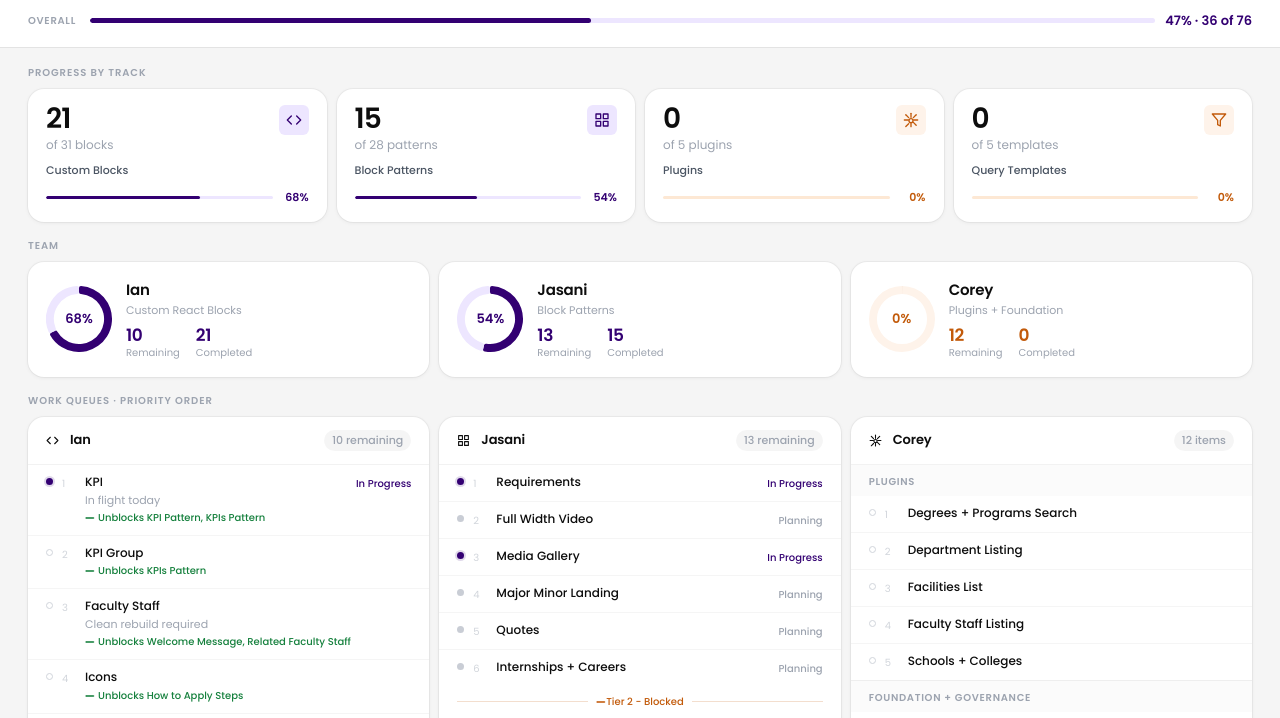
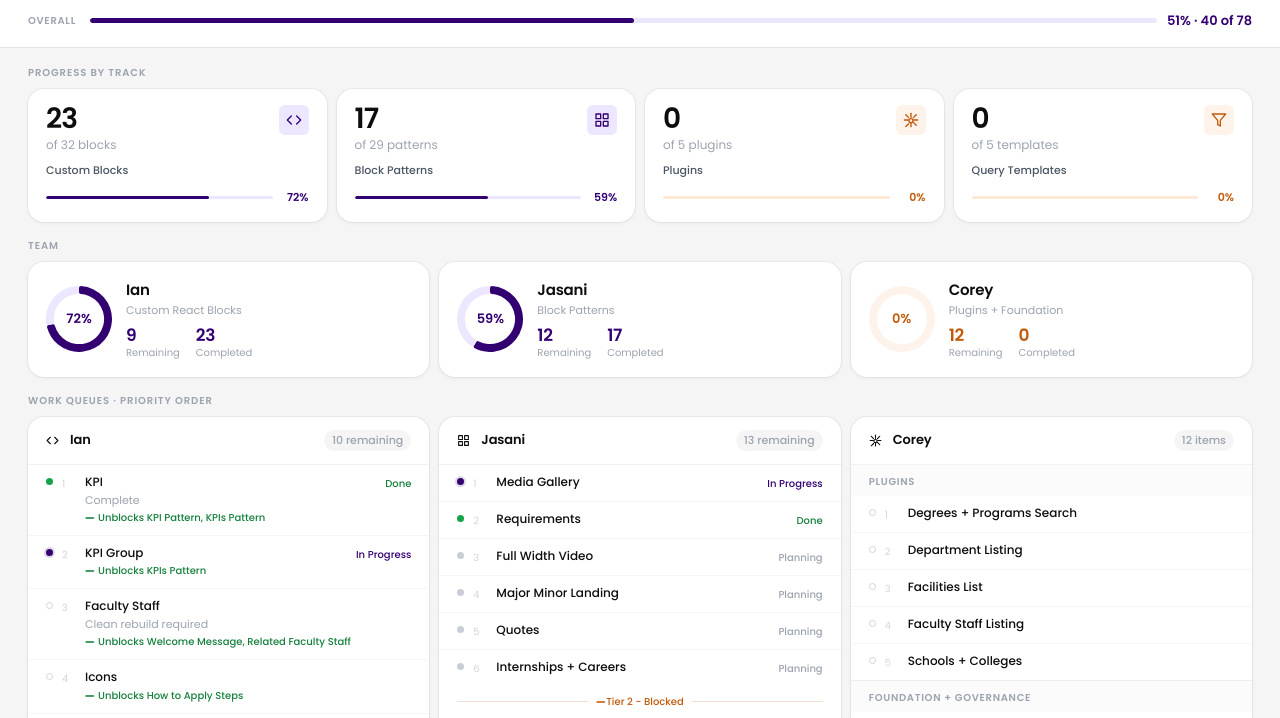
Before and after one commit to clawren2-lgtm/Theme-Status, a plain HTML site: page index.html in a window 1280 px wide. Shown: the part 64-782 px from the top of the page. Drawn offline with nearby package versions, Linux system fonts and the light colour scheme.

Commit message:
Update status: Requirements complete for Jasani, KPI complete and KPI Group in-progress for Ian, Media Gallery and KPI to in-progress for Jasani with reordered list and updated counts

```diff
--- a/index.html
+++ b/index.html
@@ -186,8 +186,8 @@
 const S = { D:'done', IP:'in-progress', BL:'blocked', PL:'planning', NS:'not-started' };
 
 const BLOCKS = [
-  { name:'KPI',            status:S.IP, note:'In flight today',                unblocks:['KPI Pattern','KPIs Pattern'] },
-  { name:'KPI Group',      status:S.NS, note:null,                              unblocks:['KPIs Pattern'] },
+  { name:'KPI',            status:S.D, note:'Complete',                          unblocks:['KPI Pattern','KPIs Pattern'] },
+  { name:'KPI Group',      status:S.IP, note:null,                               unblocks:['KPIs Pattern'] },
   { name:'Faculty Staff',  status:S.NS, note:'Clean rebuild required',          unblocks:['Welcome Message','Related Faculty Staff'] },
   { name:'Icons',          status:S.NS, note:null,                              unblocks:['How to Apply Steps'] },
   { name:'Tabbed Content', status:S.NS, note:null,                              unblocks:[] },
@@ -197,16 +197,16 @@
   { name:'Anchors Menu',   status:S.NS, note:null,                              unblocks:[] },
   { name:'Modal Video',    status:S.NS, note:'Confirm link to video patterns',  unblocks:[] },
 ];
-const BLOCKS_DONE = 21;
+const BLOCKS_DONE = 22;
 
 const PATTERNS = [
-  { name:'Requirements',           status:S.IP, blockedBy:null,                        tier:1 },
+  { name:'Media Gallery',          status:S.IP, blockedBy:null,                        tier:1 },
+  { name:'Requirements',           status:S.D, blockedBy:null,                         tier:1 },
   { name:'Full Width Video',       status:S.PL, blockedBy:null,                        tier:1 },
-  { name:'Media Gallery',          status:S.IP, blockedBy:null,                        tier:1 },
   { name:'Major Minor Landing',    status:S.PL, blockedBy:null,                        tier:1 },
   { name:'Quotes',                 status:S.PL, blockedBy:null,                        tier:1 },
   { name:'Internships + Careers',  status:S.PL, blockedBy:null,                        tier:1 },
-  { name:'KPI',                    status:S.BL, blockedBy:'KPI Block',                 tier:2 },
+  { name:'KPI',                    status:S.IP, blockedBy:null,                        tier:2 },
   { name:'KPIs',                   status:S.BL, blockedBy:'KPI + KPI Group',           tier:2 },
   { name:'Welcome Message',        status:S.BL, blockedBy:'Faculty Staff Block',        tier:2 },
   { name:'Related Faculty Staff',  status:S.BL, blockedBy:'Faculty Staff Block',        tier:2 },
@@ -214,7 +214,7 @@
   { name:'Services + Resources',   status:S.BL, blockedBy:'Pattern-Inserter + Links',   tier:2 },
   { name:'How to Apply Steps',     status:S.BL, blockedBy:'Icons + Pattern-Inserter',   tier:2 },
 ];
-const PATTERNS_DONE = 15;
+const PATTERNS_DONE = 16;
 
 const PLUGINS = [
   { name:'Degrees + Programs Search', status:S.NS },
```
